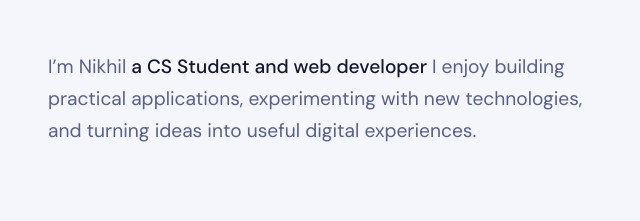
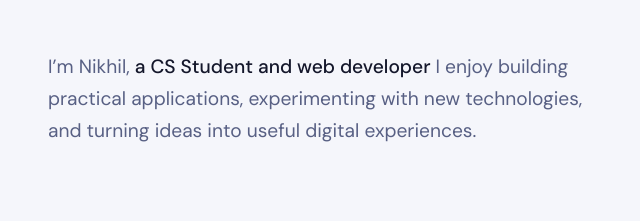
Before and after one commit to nikhilmeshram2006/nikhilmeshram2006.github.io, a plain HTML site: page index.html in a window 1280 px wide. Shown: the part 538-759 px from the top of the page, 42-682 px from the left. Drawn offline with nearby package versions, Linux system fonts and the light colour scheme.

Commit message:
just to resfresh

```diff
--- a/index.html
+++ b/index.html
@@ -151,7 +151,7 @@ footer{border-top:1px solid var(--line);padding:2rem 0;color:var(--muted);font-s
   <div class="wrap hero">
     <h1 id="name" data-name="Nikhil Meshram">Nikhil Meshram</h1>
     <div class="intro">
-      <p class="fade">I’m Nikhil <b>a CS Student and web developer </b>I enjoy building practical applications, experimenting with new technologies, and turning ideas into useful digital experiences.</p>
+      <p class="fade">I’m Nikhil, <b>a CS Student and web developer </b>I enjoy building practical applications, experimenting with new technologies, and turning ideas into useful digital experiences.</p>
       <a class="btn fade" href="#contact">Work with me</a>
     </div>
   </div>
```
